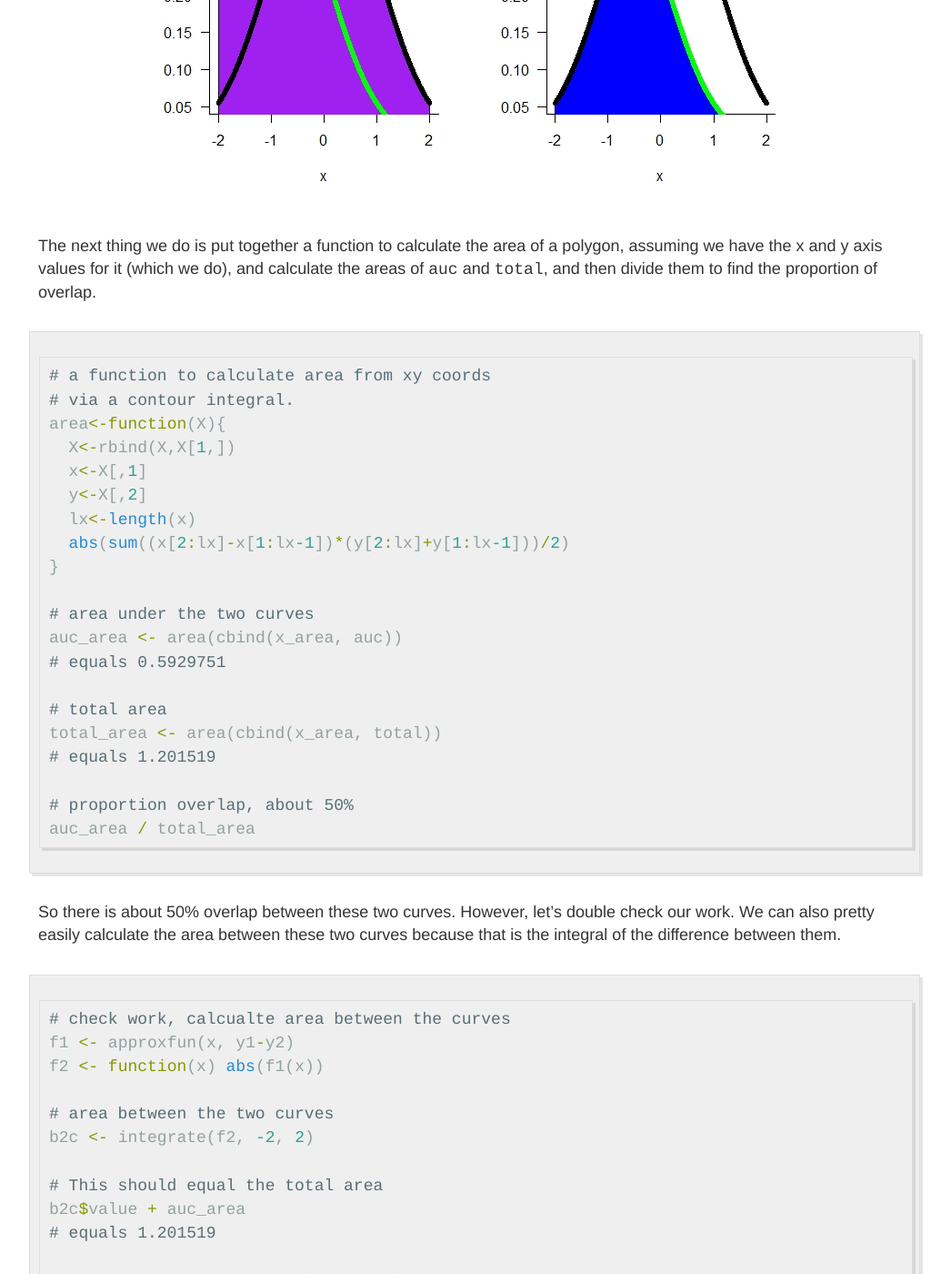
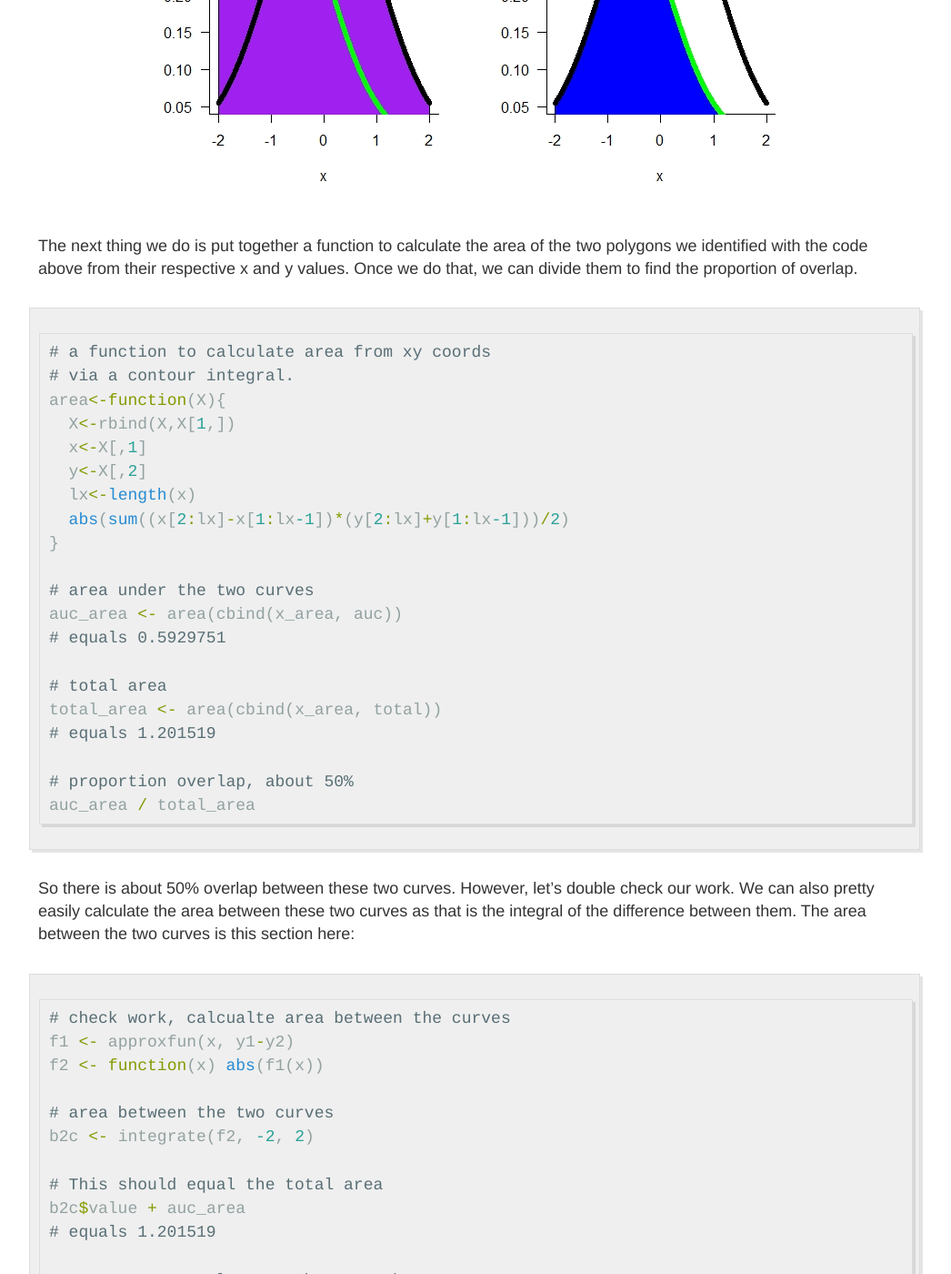
Before and after one commit to mfidino/mfidino.github.io, a Jekyll site: the page built from blog/_posts/2021-9-9-area_under_two_curves.md, in a window 1280 px wide and 1400 px high, scrolled down 2424 px. Shown: the whole window at 91% size, without its empty margins (118-1164 px from the left). Built offline with Jekyll 4.4.1, drawn with Linux system fonts in a browser that asks for light colours; some of the changed text lies outside the part shown.

Commit message:
Update 2021-9-9-area_under_two_curves.md

````diff
--- a/blog/_posts/2021-9-9-area_under_two_curves.md
+++ b/blog/_posts/2021-9-9-area_under_two_curves.md
@@ -54,7 +54,7 @@ lines(x,y2, col = "green", lwd = 5)
 ```
 ![Two bell curves with some overlap, but now they are filled in to show we found the overlap]({{site.url}}/blog/images/curve02.jpeg#center)
 
-The next thing we do is put together a function to calculate the area of a polygon, assuming we have the x and y axis values for it (which we do), and calculate the areas of `auc` and `total`, and then divide them to find the proportion of overlap.
+The next thing we do is put together a function to calculate the area of the two polygons we identified with the code above from their respective x and y values. Once we do that, we can divide them to find the proportion of overlap.
 
 ```R
 # a function to calculate area from xy coords
@@ -79,7 +79,7 @@ total_area <- area(cbind(x_area, total))
 auc_area / total_area
 ```
 
-So there is about 50% overlap between these two curves. However, let's double check our work. We can also pretty easily calculate the area between these two curves because that is the integral of the difference between them.
+So there is about 50% overlap between these two curves. However, let's double check our work. We can also pretty easily calculate the area between these two curves as that is the integral of the difference between them. The area between the two curves is this section here:
 
 ```R
 # check work, calcualte area between the curves
@@ -93,7 +93,7 @@ b2c <- integrate(f2, -2, 2)
 b2c$value + auc_area
 # equals 1.201519
 
-# compare to total_area, they are the same
+# compare to total_area, they are the same!
 total_area
 # 1.201519
 ```
````
